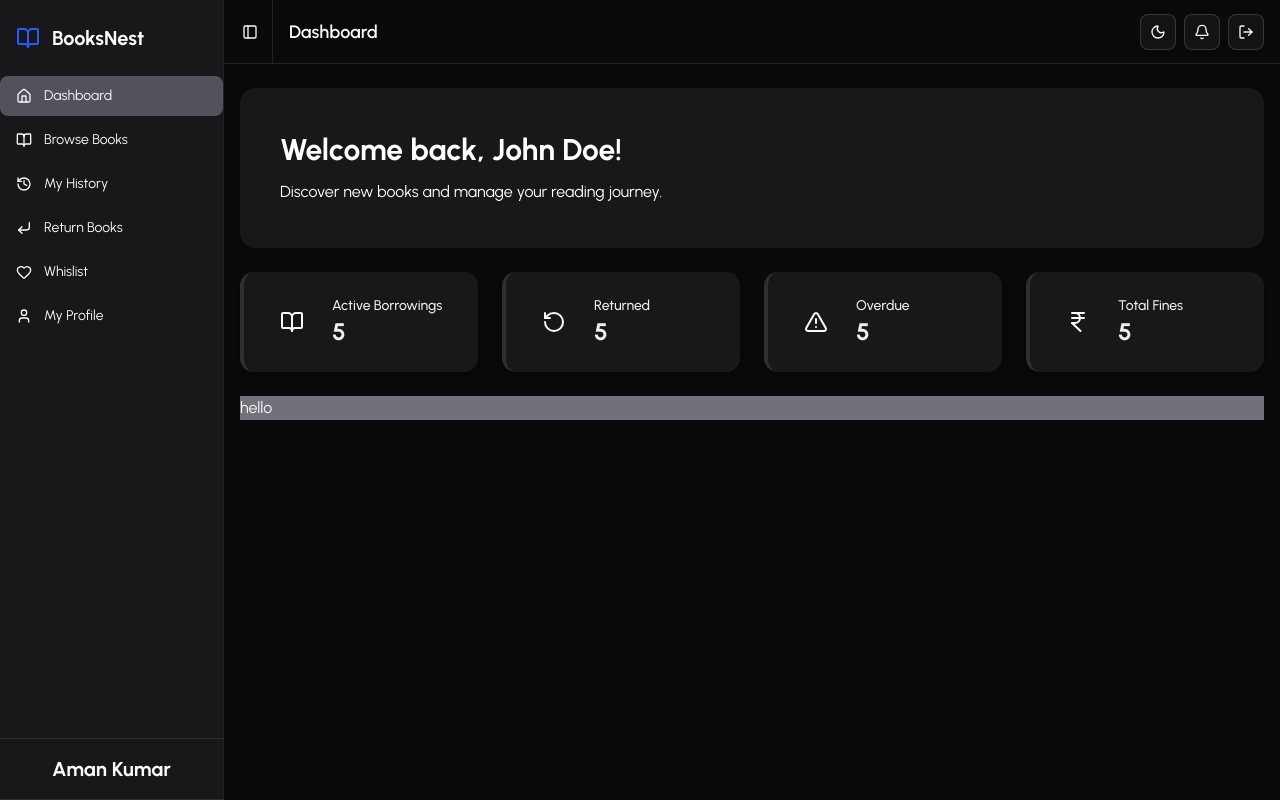
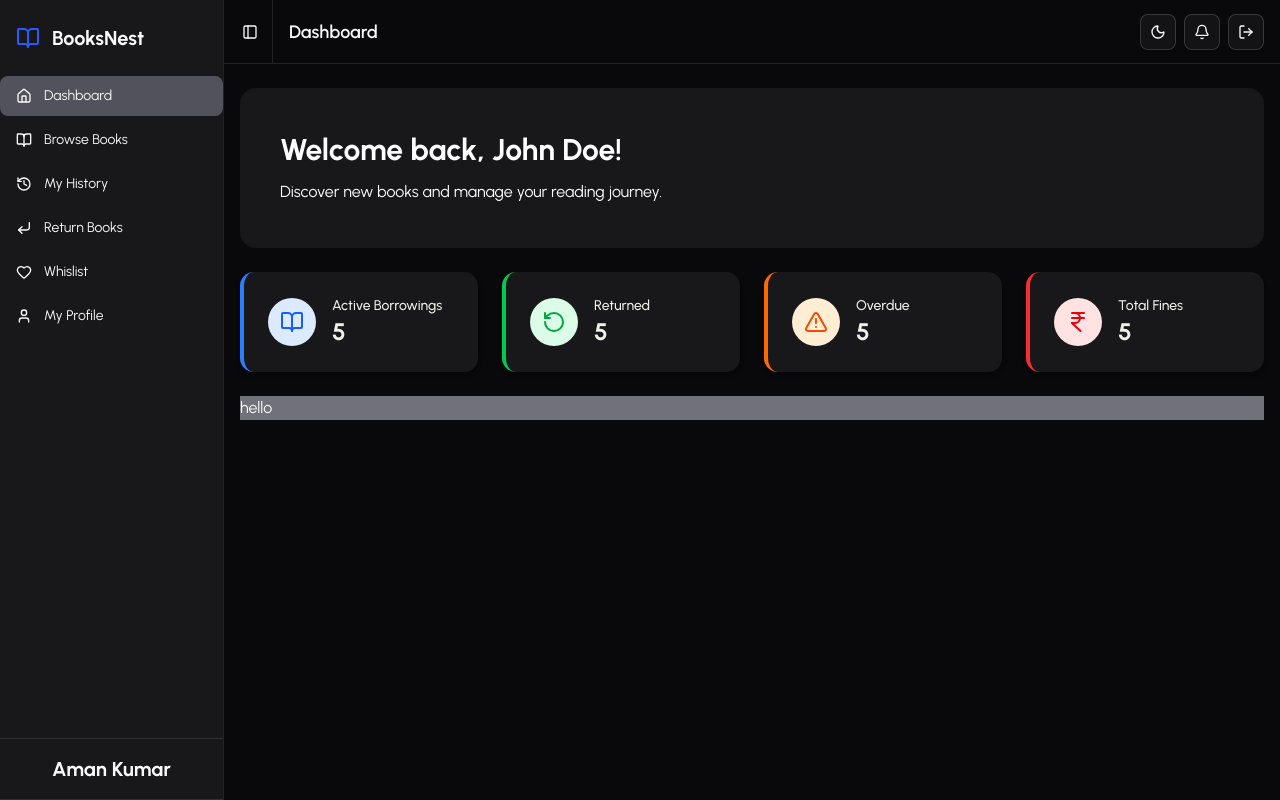
Before and after one commit to iamAmanrajput/BooksNest, a React (Vite) app in the folder frontend/: page / in a window 1280 px wide. Built offline with nearby package versions, Linux system fonts and the light colour scheme.

Commit message:
StatCard Bug Fix

```diff
--- a/frontend/src/components/common/StatCard.jsx
+++ b/frontend/src/components/common/StatCard.jsx
@@ -1,12 +1,39 @@
+// components/StatCard.jsx
 import React from "react";
 
+const colorStyles = {
+  blue: {
+    border: "border-blue-500",
+    bg: "bg-blue-100",
+    text: "text-blue-600",
+  },
+  red: {
+    border: "border-red-500",
+    bg: "bg-red-100",
+    text: "text-red-600",
+  },
+  green: {
+    border: "border-green-500",
+    bg: "bg-green-100",
+    text: "text-green-600",
+  },
+  orange: {
+    border: "border-orange-500",
+    bg: "bg-orange-100",
+    text: "text-orange-600",
+  },
+  // Add more colors as needed
+};
+
 const StatCard = ({ icon: Icon, title, value, color = "blue" }) => {
+  const current = colorStyles[color] || colorStyles["blue"];
+
   return (
     <div
-      className={`bg-white dark:bg-zinc-900 rounded-xl shadow-md p-6 border-l-4 border-${color}-500`}
+      className={`bg-white dark:bg-zinc-900 rounded-xl shadow-md p-6 border-l-4 ${current.border}`}
     >
       <div className="flex items-center">
-        <div className={`p-3 rounded-full bg-${color}-100 text-${color}-600`}>
+        <div className={`p-3 rounded-full ${current.bg} ${current.text}`}>
           <Icon className="h-6 w-6" />
         </div>
         <div className="ml-4">
--- a/frontend/src/pages/user/HomePage.jsx
+++ b/frontend/src/pages/user/HomePage.jsx
@@ -19,7 +19,6 @@ const HomePage = () => {
           title="Active Borrowings"
           value={5}
           color="blue"
-          lightColor="blue"
         />
         <StatCard
           icon={RotateCcw}
```
